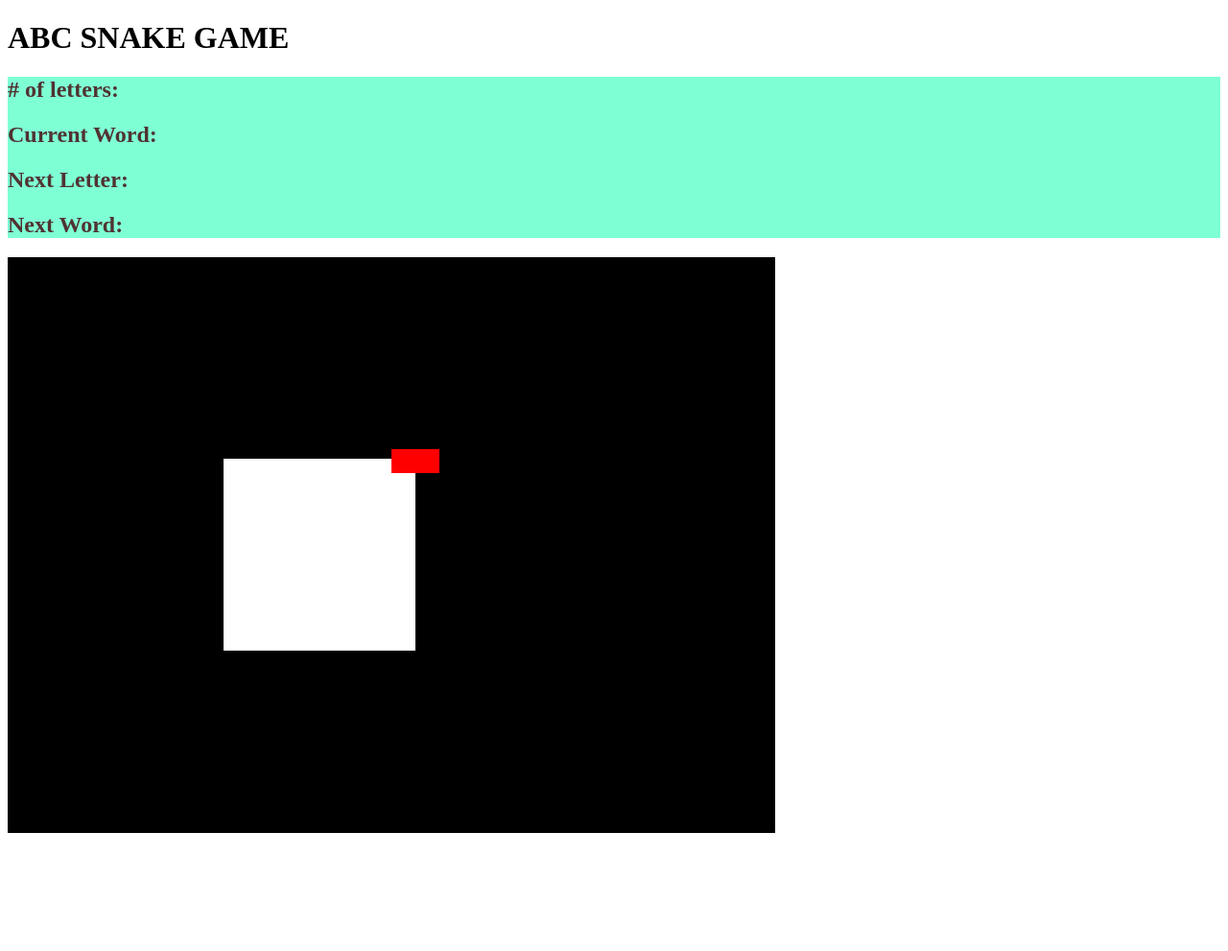
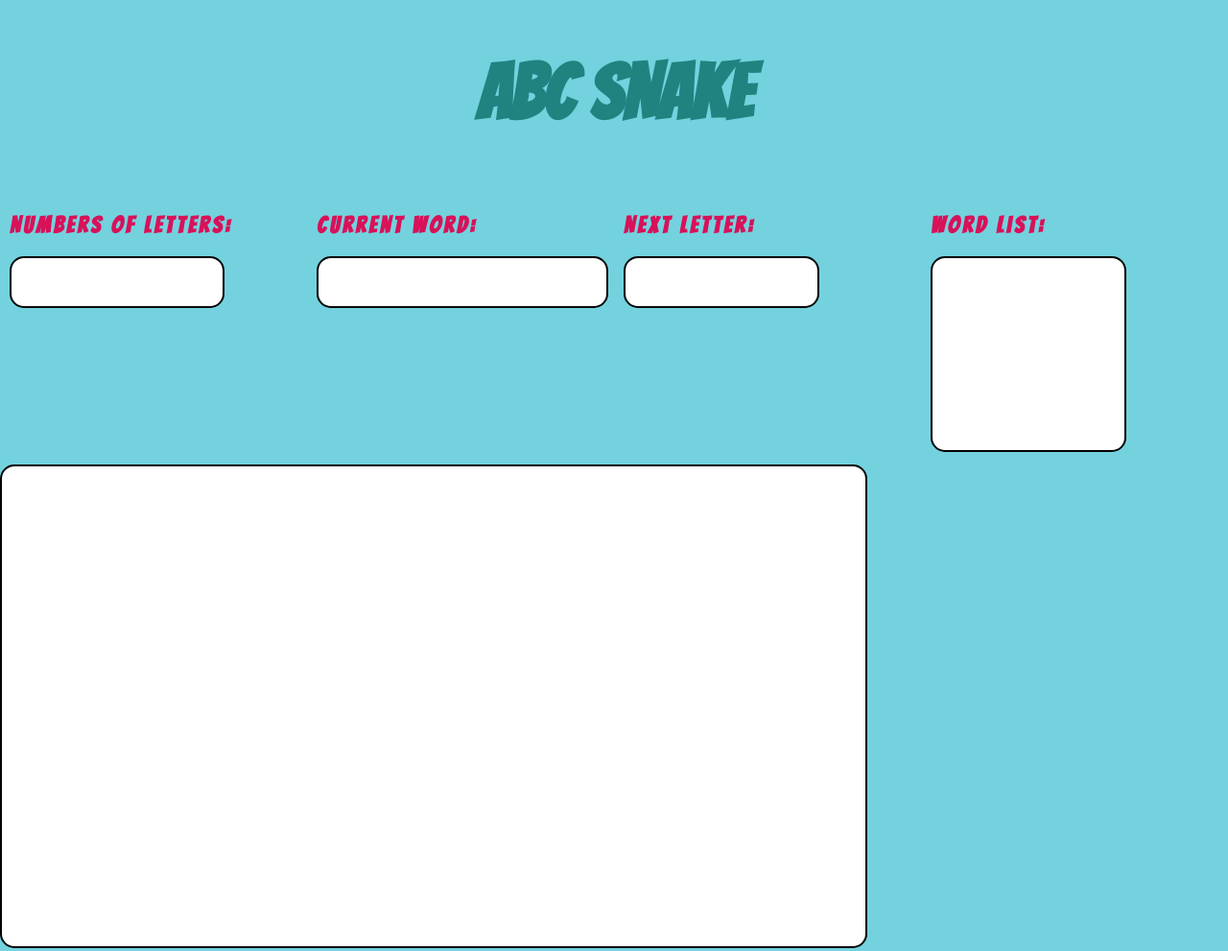
Before and after one commit to franckmartin3d/abc_snake, a plain HTML site: page index.html in a window 1280 px wide. Shown: the whole page at 96% size. Before the commit the page ends 880 px from the top, so only its background shows below. Drawn offline with Linux system fonts and the light colour scheme.

Commit message:
Added all canvas + link to js game file

```diff
--- a/index.html
+++ b/index.html
@@ -1,45 +1,35 @@
 <!DOCTYPE html>
-
+<html lang="en">
 <head>
-
+    <meta charset="UTF-8">
+    <meta name="viewport" content="width=device-width, initial-scale=1.0">
+    <meta http-equiv="X-UA-Compatible" content="ie=edge">
+    <link rel="stylesheet" href="style.css">
+    <link href="https://fonts.googleapis.com/css?family=Bangers&display=swap" rel="stylesheet">
     <title>ABC SNAKE</title>
-    <link rel="stylesheet" href="theme.css">
 </head>
 <body>
-    <head>
-        <h1>ABC SNAKE GAME</h1>
-    </head>
-    <main>
-        <div class="hud">
-            <h2># of letters:</h2>
+    <h1>ABC SNAKE</h1>
+    <div class="hud-block">
+            <h2>Numbers of letters:</h2>
+            <canvas id="cnumber" width="220" height="50"></canvas>
+    </div>
+
+    <div class="hud-block">
             <h2>Current Word:</h2>
+            <canvas id="Cword" width="300" height="50"></canvas>
+    </div>
+
+    <div class="hud-block">
             <h2>Next Letter:</h2>
-            <h2>Next Word:</h2>
-        </div>
-
-    </main>
+            <canvas id="Cnext" width="200" height="50"></canvas>
+    </div>
+    <div class="hud-block">
+            <h2>Word list:</h2>
+            <canvas id="Cnext" width="200" height="200"></canvas>
+    </div>
+    <canvas id="Cgame" width="900" height="500"></canvas>
+<script src="game.js"></script>
 
 </body>
-
-
-<canvas id="gameCanvas" width="800" height="600"></canvas>
-
-<script>
-var canvas;
-var canvasContext;
-
-window.onload = function() {
-	console.log("Hello world!");
-	canvas = document.getElementById('gameCanvas');
-	canvasContext = canvas.getContext('2d');
-	canvasContext.fillStyle = 'black';
-	canvasContext.fillRect(0,0,canvas.width,canvas.height);
-	canvasContext.fillStyle = 'white';
-	canvasContext.fillRect(225,210,200,200);
-	canvasContext.fillStyle = 'red';
-	canvasContext.fillRect(canvas.width/2,200,50,25);
-}
-
-</script>
-<footer></footer>
 </html>
--- /dev/null
+++ b/style.css
@@ -0,0 +1,28 @@
+
+
+body{
+   background-color:#73D2DE;
+   font-family: 'Bangers', cursive;
+   margin: 0;
+}
+h1{
+
+   color:#218380;
+   font-size: 500%;
+   text-align: center;
+}
+.hud-block{
+   color:#D81159;
+   letter-spacing: 0.2em;
+   float: left;
+   width: 25%;
+   border: 4px ;
+   padding:10px;
+   box-sizing:border-box;
+
+}
+canvas{
+   border:2px solid black;
+   border-radius: 15px;
+   background-color: white;
+}
```
Also changed, not shown: game.js (added).
